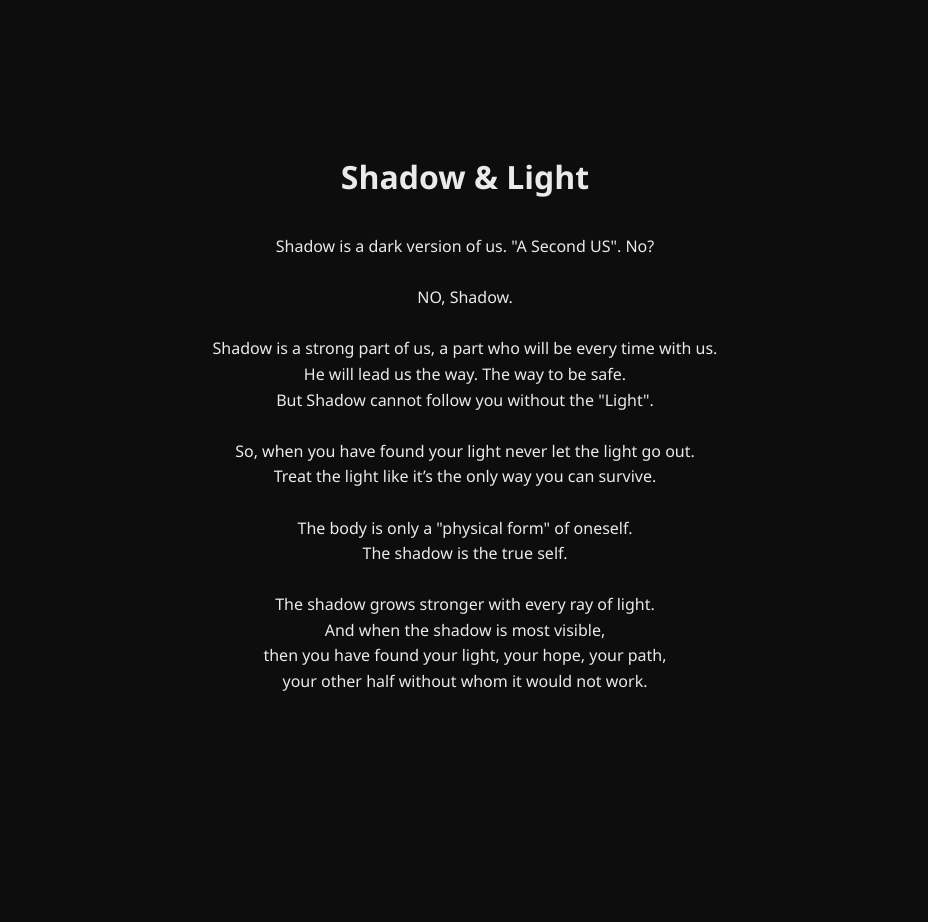
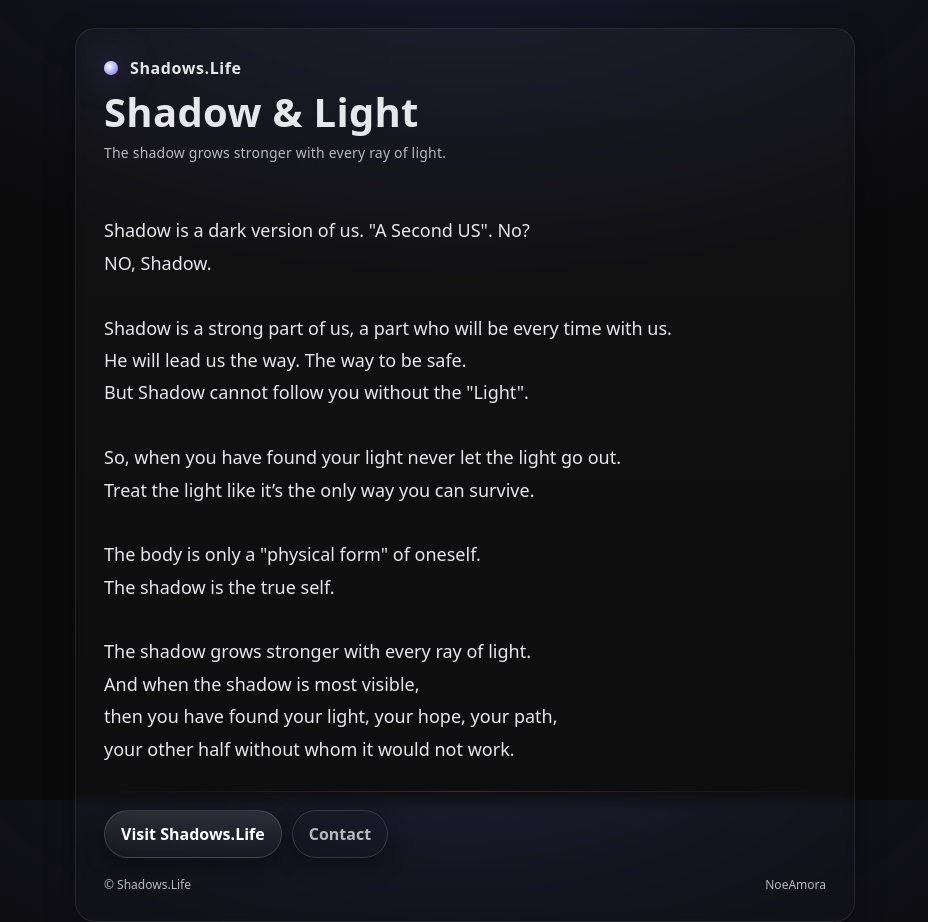
Before and after one commit to NoeAmora/Shadow-Light, a plain HTML site: page index.html in a window 1280 px wide. Shown: the whole page, without its empty margins (175-1103 px from the left). Before the commit the page ends 840 px from the top, so only its background shows below. Drawn offline with Linux system fonts and the light colour scheme.

Commit message:
Update index.html

```diff
--- a/index.html
+++ b/index.html
@@ -1,50 +1,173 @@
 <!DOCTYPE html>
-<html lang="en">
-<head>
-  <meta charset="UTF-8">
-  <meta name="viewport" content="width=device-width, initial-scale=1.0">
-  <title>Shadow & Light</title>
+<!-- saved from url=(0160)file:///C:/Users/felix/AppData/Local/Temp/e797a497-2619-4116-a4d7-b85aba1cc1f5_Shadow.github.io-Shadow-Light.tar.gz.1f5/Shadow.github.io-Shadow-Light/index.html -->
+<html lang="en"><head><meta http-equiv="Content-Type" content="text/html; charset=UTF-8">
+
+  <meta name="viewport" content="width=device-width, initial-scale=1">
+  <title>Shadows.Life — Shadow &amp; Light</title>
+  <meta name="description" content="A personal manifesto about Shadow &amp; Light.">
+  <meta property="og:title" content="Shadows.Life — Shadow &amp; Light">
+  <meta property="og:description" content="The shadow grows stronger with every ray of light.">
+  <meta property="og:type" content="website">
+  <meta name="theme-color" content="#0d0d0d">
   <style>
+    :root {
+      --bg: #0b0b0c;
+      --card: #131316;
+      --text: #e8e8ec;
+      --muted: #b8b8bf;
+      --accent: #ffffff;
+      --accent2: #6b6bf6;
+      --shadow: 0 10px 30px rgba(0,0,0,.35);
+      --radius: 20px;
+    }
+    * { box-sizing: border-box; }
+    html, body { height: 100%; }
     body {
-      background-color: #0d0d0d;
-      color: #eaeaea;
-      font-family: 'Segoe UI', sans-serif;
+      margin: 0;
+      font-family: system-ui, -apple-system, Segoe UI, Roboto, Helvetica, Arial, "Apple Color Emoji", "Segoe UI Emoji";
+      background: radial-gradient(1200px 600px at 50% -10%, rgba(107,107,246,.15), transparent 60%), var(--bg);
+      color: var(--text);
+      display: grid;
+      place-items: center;
+      padding: 28px;
+    }
+    .card {
+      width: 100%;
+      max-width: 780px;
+      background: linear-gradient(180deg, rgba(255,255,255,.03), rgba(255,255,255,.01));
+      backdrop-filter: blur(6px);
+      border: 1px solid rgba(255,255,255,.08);
+      border-radius: var(--radius);
+      box-shadow: var(--shadow);
+      padding: 28px;
+    }
+    header {
       display: flex;
       align-items: center;
-      justify-content: center;
-      height: 100vh;
-      margin: 0;
-      padding: 20px;
-      text-align: center;
-      line-height: 1.6;
+      justify-content: flex-start;
+      gap: 12px;
+      margin-bottom: 10px;
     }
-    .container {
-      max-width: 600px;
+    .brand {
+      display: flex;
+      align-items: center;
+      gap: 12px;
+      font-weight: 700;
+      letter-spacing: .6px;
+    }
+    .dot {
+      width: 14px; height: 14px; border-radius: 999px;
+      background: radial-gradient(9px 9px at 40% 40%, #fff, #9aa0ff 60%, #5052c8 100%);
+      box-shadow: 0 0 35px rgba(107,107,246,.8), 0 0 10px rgba(255,255,255,.6) inset;
     }
     h1 {
-      font-size: 2em;
-      margin-bottom: 1em;
+      font-size: clamp(28px, 4vw, 40px);
+      margin: 8px 0 8px;
+      line-height: 1.15;
+      letter-spacing: .3px;
+    }
+    .sub {
+      color: var(--muted);
+      margin: 0 0 18px;
+      font-size: 14px;
+      letter-spacing: .2px;
+    }
+    .poem {
+      margin: 20px 0 26px;
+      line-height: 1.8;
+      font-size: clamp(16px, 2.1vw, 18px);
+      white-space: pre-line;
+    }
+    .btns { display: flex; flex-wrap: wrap; gap: 10px; }
+    .btn {
+      appearance: none;
+      display: inline-flex;
+      align-items: center;
+      justify-content: center;
+      gap: 10px;
+      padding: 12px 16px;
+      border-radius: 999px;
+      border: 1px solid rgba(255,255,255,.14);
+      background: linear-gradient(180deg, rgba(255,255,255,.10), rgba(255,255,255,.02));
+      color: var(--accent);
+      text-decoration: none;
+      font-weight: 600;
+      transition: transform .12s ease, box-shadow .12s ease, border-color .12s ease;
+      box-shadow: 0 8px 20px rgba(0,0,0,.35);
+    }
+    .btn:hover { transform: translateY(-1px); border-color: rgba(255,255,255,.28); }
+    .btn:active { transform: translateY(0); }
+    .ghost {
+      background: transparent;
+      color: var(--muted);
+    }
+    footer {
+      margin-top: 18px;
+      display: flex;
+      align-items: center;
+      justify-content: space-between;
+      gap: 12px;
+      color: var(--muted);
+      font-size: 12px;
+    }
+    .shadowline {
+      height: 1px;
+      background: linear-gradient(90deg, transparent, rgba(255,255,255,.28), transparent);
+      margin: 14px 0 18px;
+      opacity: .5;
+    }
+    @media (max-width: 480px) {
+      .btns { gap: 8px; }
+      .btn { width: 100%; }
     }
   </style>
 </head>
 <body>
-  <div class="container">
-    <h1>Shadow & Light</h1>
-    <p>
-      Shadow is a dark version of us. "A Second US". No?<br><br>
-      NO, Shadow.<br><br>
-      Shadow is a strong part of us, a part who will be every time with us.<br>
-      He will lead us the way. The way to be safe.<br>
-      But Shadow cannot follow you without the "Light".<br><br>
-      So, when you have found your light never let the light go out.<br>
-      Treat the light like it’s the only way you can survive.<br><br>
-      The body is only a "physical form" of oneself.<br>
-      The shadow is the true self.<br><br>
-      The shadow grows stronger with every ray of light.<br>
-      And when the shadow is most visible,<br>
-      then you have found your light, your hope, your path,<br>
-      your other half without whom it would not work.
-    </p>
-  </div>
-</body>
-</html>
+  <main class="card">
+    <header>
+      <div class="brand">
+        <span class="dot" aria-hidden="true"></span>
+        <span>Shadows.Life</span>
+      </div>
+    </header>
+
+    <h1>Shadow &amp; Light</h1>
+    <p class="sub">The shadow grows stronger with every ray of light.</p>
+
+    <div class="poem" aria-label="Manifesto">
+Shadow is a dark version of us. "A Second US". No?
+NO, Shadow.
+
+Shadow is a strong part of us, a part who will be every time with us.
+He will lead us the way. The way to be safe.
+But Shadow cannot follow you without the "Light".
+
+So, when you have found your light never let the light go out.
+Treat the light like it’s the only way you can survive.
+
+The body is only a "physical form" of oneself.
+The shadow is the true self.
+
+The shadow grows stronger with every ray of light.
+And when the shadow is most visible,
+then you have found your light, your hope, your path,
+your other half without whom it would not work.
+    </div>
+
+    <div class="shadowline"></div>
+
+    <div class="btns">
+      <!-- Primary link (you can change the href) -->
+      <a class="btn" href="https://shadows.life/" target="_blank" rel="noopener">Visit Shadows.Life</a>
+      <!-- Secondary link (placeholder you can edit) -->
+      <a class="btn ghost" href="mailto:contact@shadows.life">Contact</a>
+    </div>
+
+    <footer>
+      <span>© Shadows.Life</span>
+      <span>NoeAmora</span>
+    </footer>
+  </main>
+
+
+</body></html>
```
